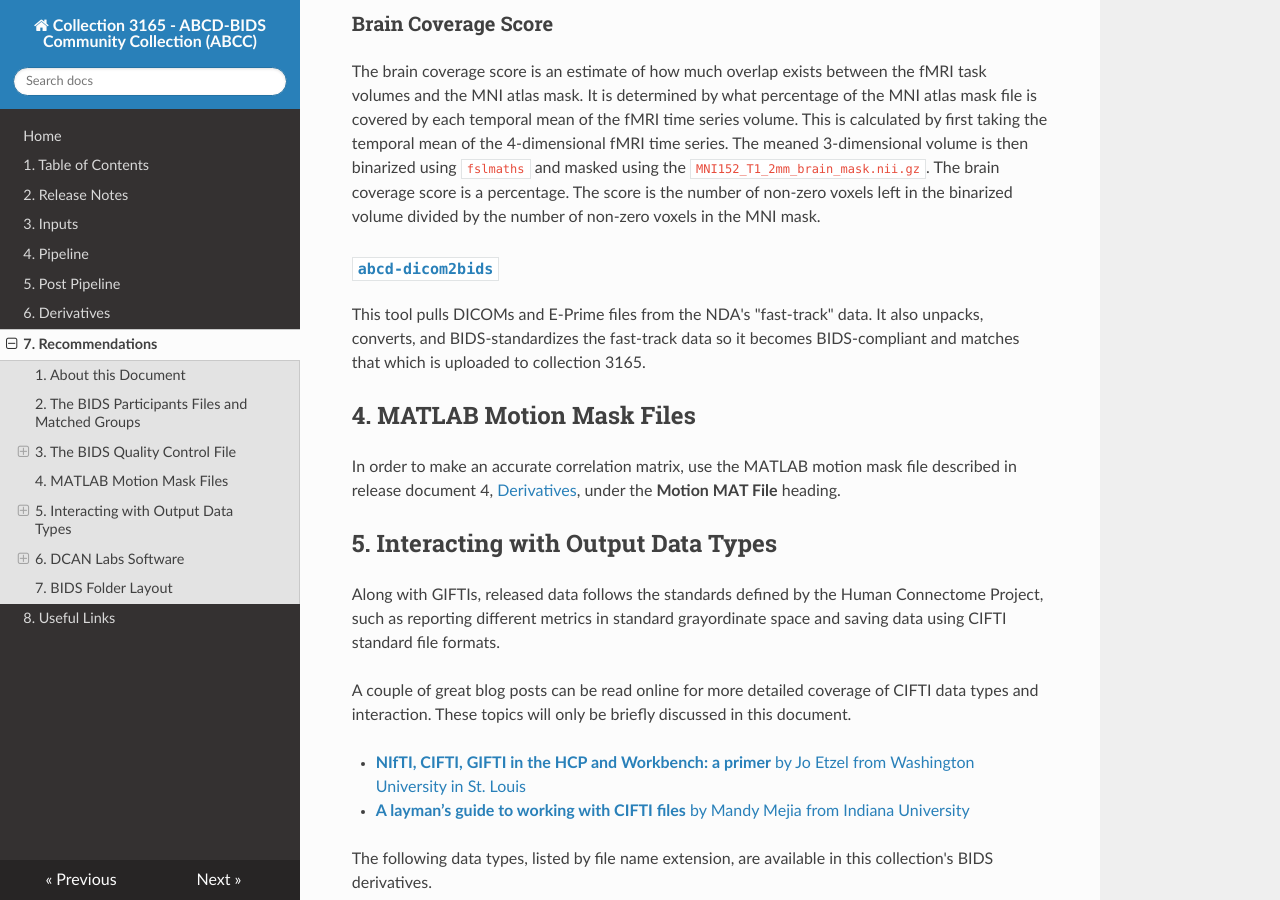
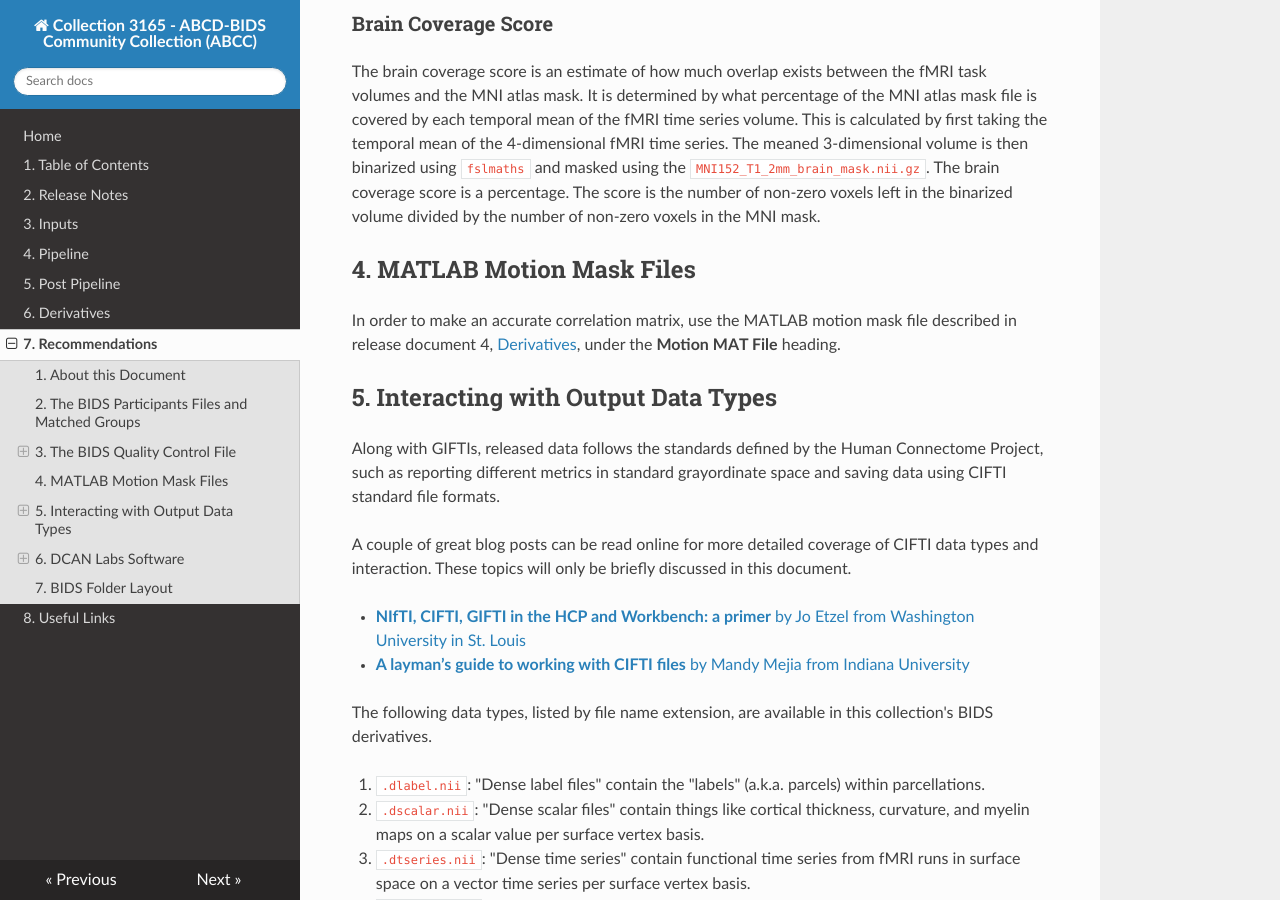
Before and after one commit to ABCD-STUDY/nda-abcd-collection-3165, an MkDocs documentation site: the page built from docs/recommendations.md, in a window 1280 px wide and 900 px high, scrolled down 2607 px. Built offline with MkDocs 1.6.1, drawn with Linux system fonts in a browser that asks for light colours; nearby versions of some CDN libraries.

Commit message:
Update recommendations.md
remove section describing abcd-dcm2bids tool since that is already covered in separate section (DICOM and BIDS Conversion)

```diff
--- a/docs/recommendations.md
+++ b/docs/recommendations.md
@@ -76,11 +76,6 @@ This Quality Control (QC) file contains QC metrics for data from this collection
 
 The brain coverage score is an estimate of how much overlap exists between the fMRI task volumes and the MNI atlas mask.  It is determined by what percentage of the MNI atlas mask file is covered by each temporal mean of the fMRI time series volume.  This is calculated by first taking the temporal mean of the 4-dimensional fMRI time series.  The meaned 3-dimensional volume is then binarized using `fslmaths` and masked using the `MNI152_T1_2mm_brain_mask.nii.gz`.  The brain coverage score is a percentage.  The score is the number of non-zero voxels left in the binarized volume divided by the number of non-zero voxels in the MNI mask.
 
-
-### [`abcd-dicom2bids`](https://github.com/ABCD-STUDY/abcd-dicom2bids)
-
-This tool pulls DICOMs and E-Prime files from the NDA's "fast-track" data.  It also unpacks, converts, and BIDS-standardizes the fast-track data so it becomes BIDS-compliant and matches that which is uploaded to collection 3165.
-
 ## 4. MATLAB Motion Mask Files
 
 In order to make an accurate correlation matrix, use the MATLAB motion mask file described in release document 4, [Derivatives](https://collection3165.readthedocs.io/en/stable/derivatives/), under the **Motion MAT File** heading.
```
